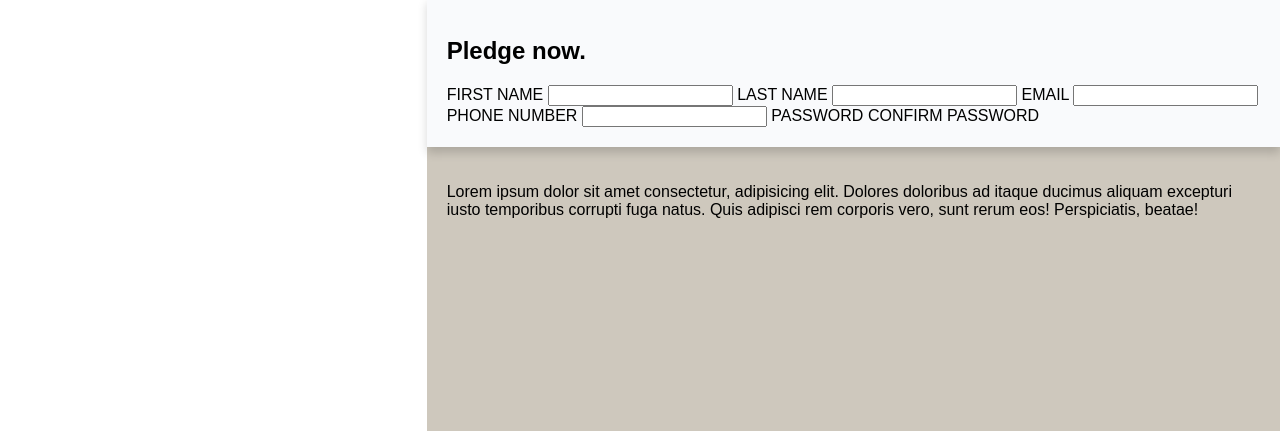
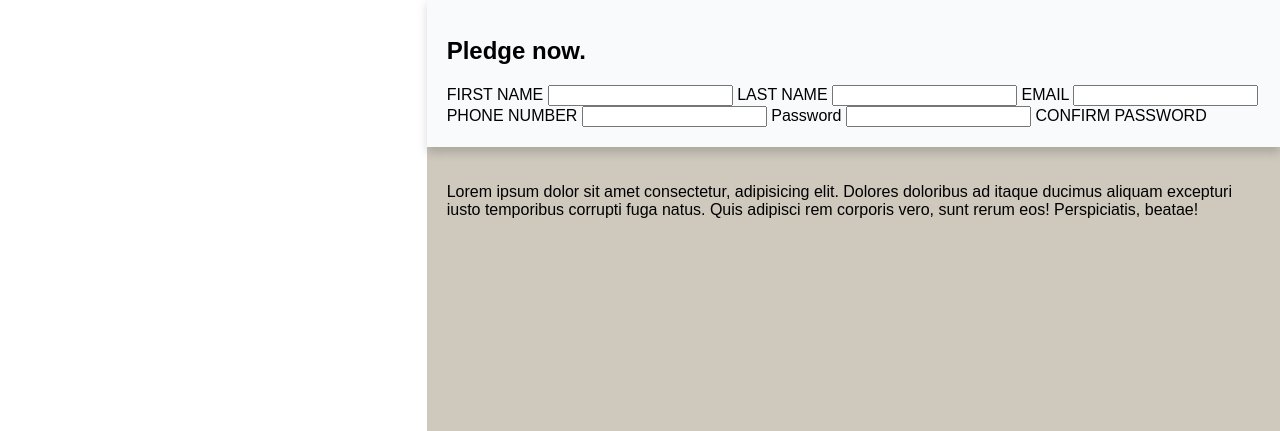
Before and after one commit to 23Tor/odin-signup, a plain HTML site: page index.html in a window 1280 px wide. Shown: the part 369-800 px from the top of the page. Drawn offline with Linux system fonts and the light colour scheme.

Commit message:
Password validation

```diff
--- a/index.html
+++ b/index.html
@@ -47,9 +47,11 @@
                         <input type="email" id="email">
                         <label for="phone">PHONE NUMBER</label>
                         <input type="number" id="phone">
-                        <label for="password">PASSWORD</label>
-                        <input type="hidden" id="password">
-                        <label for="passwordconf">CONFIRM PASSWORD</label>
+                        <label for="psw">Password</label>
+                        <input type="password" id="psw" name="psw" pattern="(?=.*\d)(?=.*[a-z])(?=.*[A-Z]).{8,}"
+                            title="Must contain at least one number and one uppercase and lowercase letter, and at least 8 or more characters"
+                            required>
+                            <label for="passwordconf">CONFIRM PASSWORD</label>
                     </form>
                 </div>
             </div>
```
